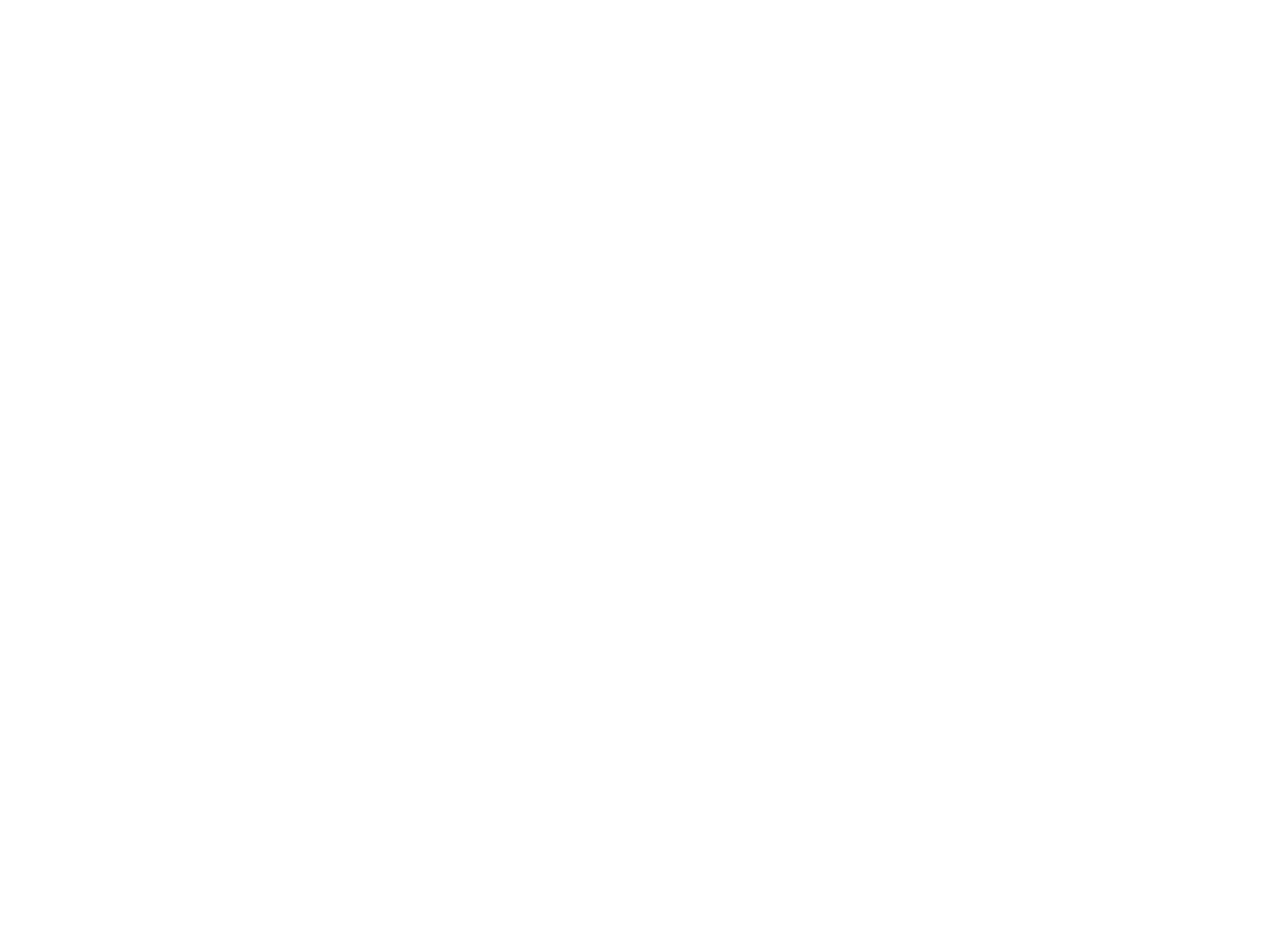
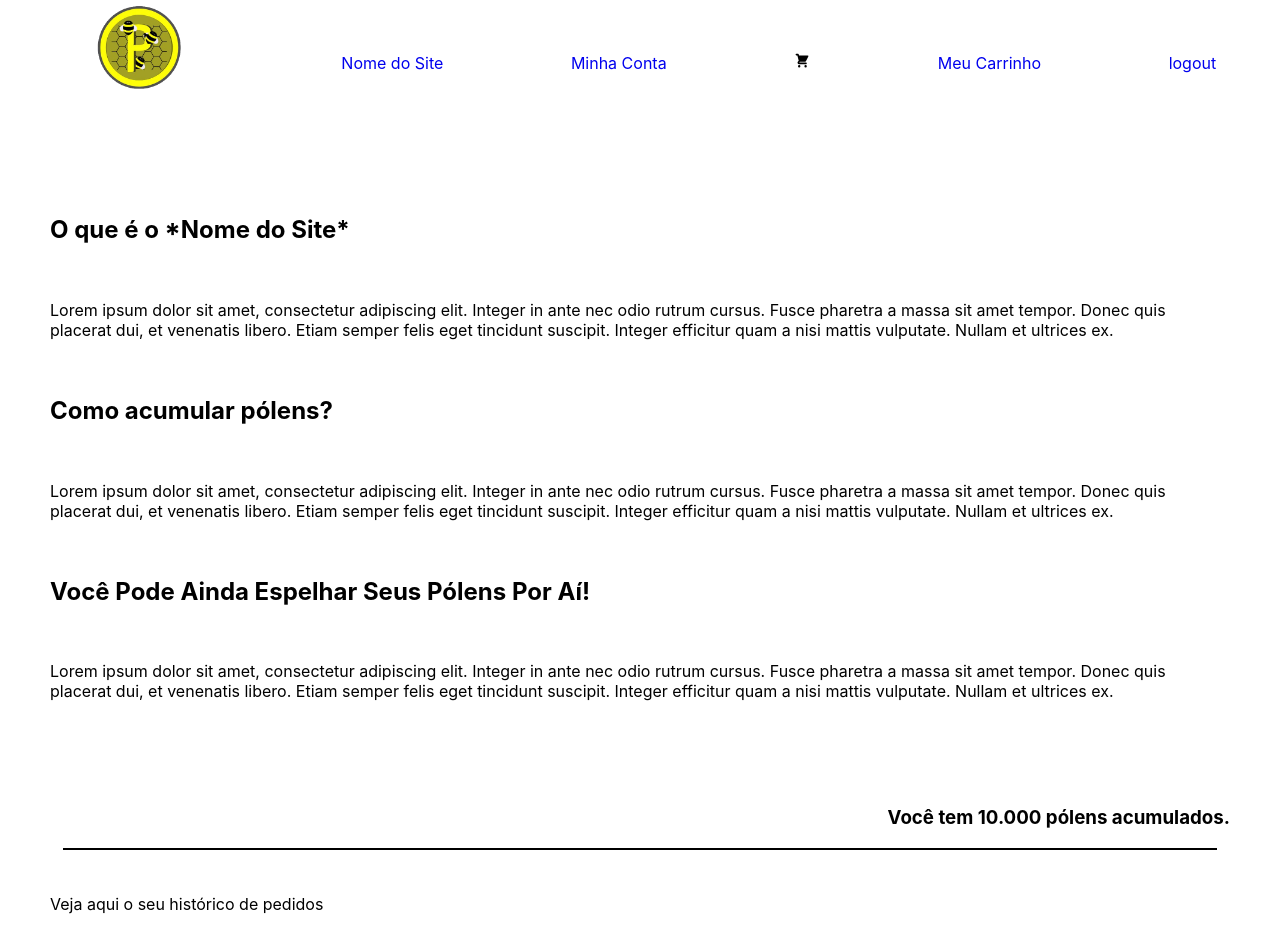
Before and after one commit to erikadeolima/pollen_project, a React (Create React App) app: page / in a window 1280 px wide. Before the commit the page ends 800 px from the top, so only its background shows below. Built offline with nearby package versions, Linux system fonts and the light colour scheme; the HTML template or start-up script is replaced by a standard one.

Commit message:
Header e Sobre

```diff
--- a/package.json
+++ b/package.json
@@ -8,6 +8,7 @@
     "@testing-library/user-event": "^13.5.0",
     "react": "^18.2.0",
     "react-dom": "^18.2.0",
+    "react-icons": "^4.8.0",
     "react-scripts": "5.0.1",
     "web-vitals": "^2.1.4"
   },
--- a/src/App.js
+++ b/src/App.js
@@ -1,8 +1,25 @@
 import './App.css';
+import Header from './Components/Header/Header';
+import Logo from './Components/Header/Logo.png';
+import { HiShoppingCart } from "react-icons/hi";
+import './Pages/Sobre/Sobre';
+import Sobre from './Pages/Sobre/Sobre';
+import MeuCarrinho from './Pages/MeuCarrinho/MeuCarrinho';
 
 function App() {
   return (
     <div className="App">
+      <Header
+      logo={Logo}
+      name= "Nome do Site"
+      conta= "Minha Conta"
+      icone1= {<HiShoppingCart/>}
+      carrinho= "Meu Carrinho"
+      logout= "logout"
+
+      />
+      <Sobre/>
+      <MeuCarrinho/>
     </div>
   );
 }
--- a/src/Components/Header/Header.css
+++ b/src/Components/Header/Header.css
@@ -0,0 +1,17 @@
+
+.sectionHeader {
+    display: flex;
+    flex-direction: row;
+    justify-content: space-around;
+    align-items: center;
+}
+
+a{
+    text-decoration: none;
+}
+
+#logo {
+    margin-top: -25px;
+    width: 150px;
+
+}
--- a/src/Components/Header/Header.jsx
+++ b/src/Components/Header/Header.jsx
@@ -1,9 +1,19 @@
 import React from "react";
 import './Header.css';
 
-function Header() {
+function Header(props) {
     return(
-        <div></div>
+        <header>
+            <section className="sectionHeader">
+            <img id="logo" src= {props.logo} alt="fotoLogo" />
+            <a id="nomeSite" href="./HomePage">{props.name} </a>
+
+            <a id="minhaConta" href="./MinhaConta">{props.conta} </a>
+            <span className="iconeCarrinho"> {props.icone1} </span>
+            <a id="meuCarrinho" href="./MeuCarrinho">{props.carrinho} </a>
+            <a id="logout" href="./">{props.logout} </a>
+            </section>
+        </header>
     );
 }
 
--- a/src/Components/Line/Line.css
+++ b/src/Components/Line/Line.css
@@ -0,0 +1,5 @@
+.line {
+    width: 90%;
+    border: solid 1px;
+
+}
--- a/src/Components/Line/Line.jsx
+++ b/src/Components/Line/Line.jsx
@@ -3,7 +3,7 @@
 
 function Line() {
     return(
-        <div></div>
+        <hr className="line"/>
     );
 }
 
--- a/src/Pages/MeuCarrinho/MeuCarrinho.css
+++ b/src/Pages/MeuCarrinho/MeuCarrinho.css
@@ -0,0 +1,9 @@
+.tituloPolens{
+    display: flex;
+    justify-content:right;
+    padding-right: 50px;
+}
+
+.tituloPedidos{
+    padding-left: 50px;
+}
--- a/src/Pages/MeuCarrinho/MeuCarrinho.jsx
+++ b/src/Pages/MeuCarrinho/MeuCarrinho.jsx
@@ -1,9 +1,24 @@
 import React from 'react';
 import './MeuCarrinho.css';
+import Line from '../../Components/Line/Line';
 
 function MeuCarrinho() {
     return(
-        <div></div>
+        <div className='MeuCarrinho'>
+            <h3 className='tituloPolens'>
+                Você tem 10.000 pólens acumulados.
+            </h3>
+
+            <Line/>
+            <br/>
+            <p className='tituloPedidos'>
+                Veja aqui o seu histórico de pedidos
+            </p>
+            <br/>
+
+
+        </div>
+
     )
 };
 
--- a/src/Pages/Sobre/Sobre.css
+++ b/src/Pages/Sobre/Sobre.css
@@ -0,0 +1,6 @@
+.Sobre {
+    display: flex;
+    flex-direction: column;
+    align-items: left;
+    padding: 70px 50px;
+}
--- a/src/Pages/Sobre/Sobre.jsx
+++ b/src/Pages/Sobre/Sobre.jsx
@@ -3,7 +3,22 @@
 
 function Sobre() {
     return(
-        <div></div>
+        <div className='Sobre'>
+            <h2 className='tituloSobre'> O que é o *Nome do Site* </h2>
+            <br/>
+            <p> Lorem ipsum dolor sit amet, consectetur adipiscing elit. Integer in ante nec odio rutrum cursus. Fusce pharetra a massa sit amet tempor. Donec quis placerat dui, et venenatis libero. Etiam semper felis eget tincidunt suscipit. Integer efficitur quam a nisi mattis vulputate. Nullam et ultrices ex.  </p>
+            <br />
+            <h2
+            className='tituloSobre'> Como acumular pólens? </h2>
+            <br/>
+            <p> Lorem ipsum dolor sit amet, consectetur adipiscing elit. Integer in ante nec odio rutrum cursus. Fusce pharetra a massa sit amet tempor. Donec quis placerat dui, et venenatis libero. Etiam semper felis eget tincidunt suscipit. Integer efficitur quam a nisi mattis vulputate. Nullam et ultrices ex.  </p>
+            <br/>
+            <h2
+            className='tituloSobre'> Você Pode Ainda Espelhar Seus Pólens Por Aí! </h2>
+            <br/>
+            <p> Lorem ipsum dolor sit amet, consectetur adipiscing elit. Integer in ante nec odio rutrum cursus. Fusce pharetra a massa sit amet tempor. Donec quis placerat dui, et venenatis libero. Etiam semper felis eget tincidunt suscipit. Integer efficitur quam a nisi mattis vulputate. Nullam et ultrices ex.  </p>
+
+        </div>
     )
 };
 
```
Also changed, not shown: src/Components/Header/Logo.png (added), 1 other file (tests, documents, lock files or other folders).
